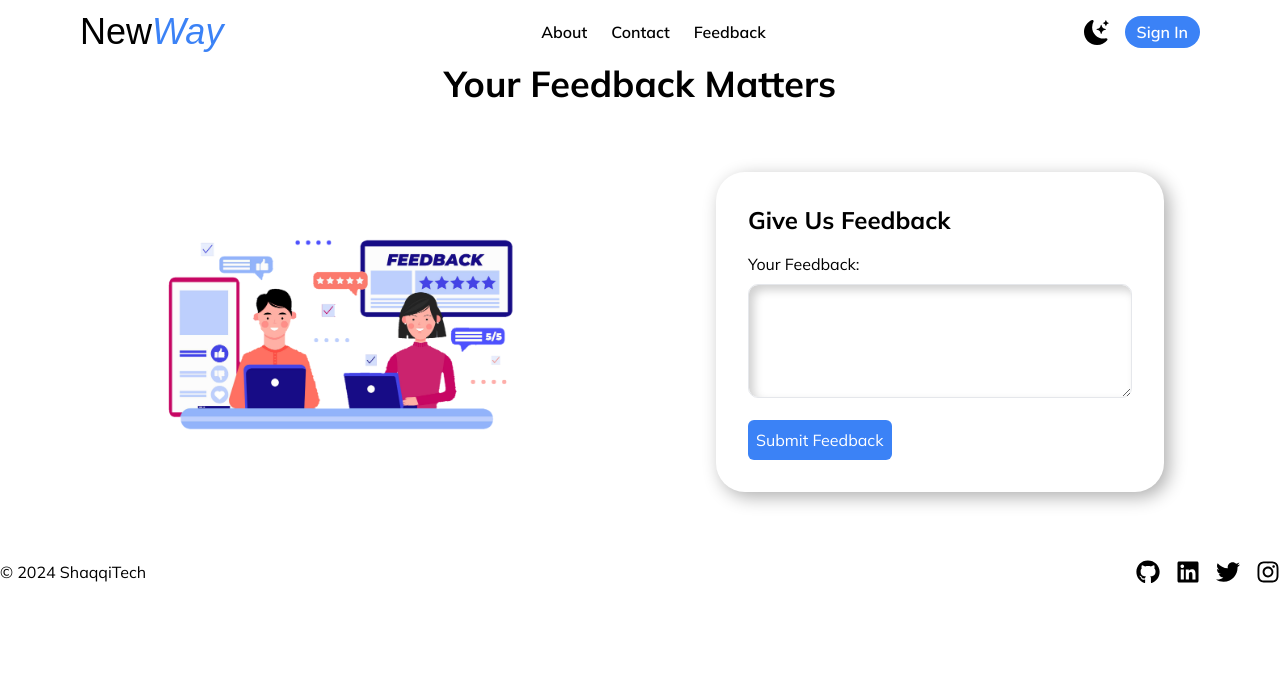
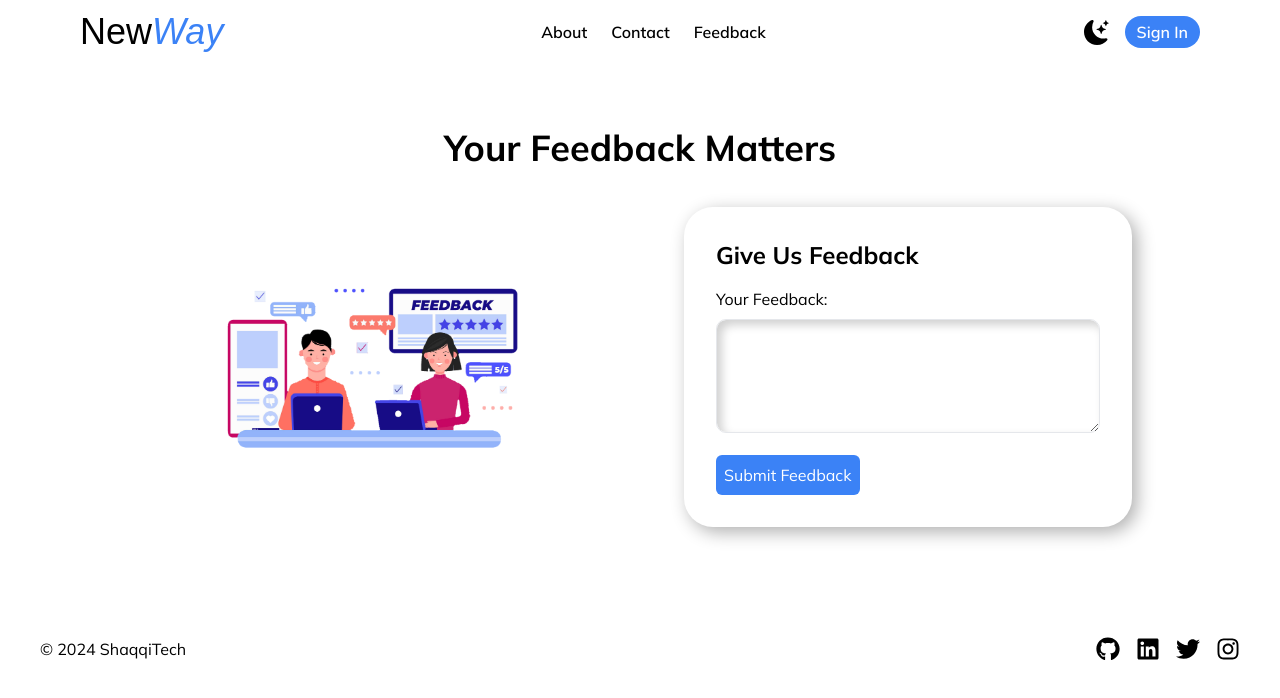
Before and after one commit to shaqqitech/newway, a Next.js app: page /feedback in a window 1280 px wide. Shown: the top 698 px of the page. Built offline with nearby package versions, Linux system fonts and the light colour scheme; a web font is replaced by a local one.

Commit message:
minor bugs fixed

```diff
--- a/package.json
+++ b/package.json
@@ -10,6 +10,7 @@
   },
   "dependencies": {
     "aos": "^2.3.4",
+    "lottie-react": "^2.4.0",
     "next": "14.0.4",
     "next-themes": "^0.2.1",
     "react": "^18",
--- a/src/app/about/page.jsx
+++ b/src/app/about/page.jsx
@@ -3,7 +3,7 @@ import React from "react";
 
 const About = () => {
   return (
-    <main className="w-full flex justify-center items-center flex-col space-y-2 px-8 pt-12">
+    <main className="w-full h-4/5 p-8 md:p-12 lg:p-16 flex flex-col space-y-8">
       <h1 className="font-bold text-5xl text-center">Our Little Detail</h1>
       <div className="w-full flex flex-col lg:flex-row space-y-2">
         {/* Left Box */}
@@ -22,8 +22,11 @@ const About = () => {
         {/* Right Box */}
         {/* Feedback Form */}
         <div className="w-full lg:flex-1 flex justify-center items-center">
-          <div className="inputBox p-8 rounded-md shadow-md max-w-lg mx-auto"             data-aos="fade-left"
-            data-aos-duration="400">
+          <div
+            className="inputBox p-8 rounded-md shadow-md max-w-lg mx-auto"
+            data-aos="fade-left"
+            data-aos-duration="400"
+          >
             <div className="grid grid-cols-1 md:grid-cols-2 gap-4">
               <div>
                 <label className="block mb-2 text-sm font-medium text-gray-600">
--- a/src/app/contact/page.jsx
+++ b/src/app/contact/page.jsx
@@ -19,7 +19,7 @@ const ContactUs = () => {
   };
 
   return (
-    <main className="w-full flex justify-center items-center flex-col space-y-2 px-8 pt-12">
+    <main className="w-full h-4/5 p-8 md:p-12 lg:p-16 flex flex-col space-y-8">
       <h1 className="font-bold text-5xl text-center">Contact Us</h1>
       <div className="w-full flex flex-col lg:flex-row space-y-2">
         {/* Left Box */}
--- a/src/app/feedback/page.jsx
+++ b/src/app/feedback/page.jsx
@@ -3,9 +3,9 @@ import React from "react";
 
 const Facilities = () => {
   return (
-    <div>
+    <main className="w-full h-4/5 p-8 md:p-12 lg:p-16 flex flex-col space-y-8">
       <Feedback />
-    </div>
+    </main>
   );
 };
 
--- a/src/app/signin/page.jsx
+++ b/src/app/signin/page.jsx
@@ -19,7 +19,7 @@ const SignIn = () => {
   };
 
   return (
-    <main className="w-full min-h-screen flex justify-center items-center px-10 pb-24 flex-col space-y-8">
+    <main className="w-full h-4/5 p-8 md:p-12 lg:p-16 flex flex-col space-y-8">
       <h1 className="font-bold text-4xl text-center">Sign In</h1>
       <div className="w-full flex flex-col lg:flex-row space-y-10">
         {/* Left Box */}
--- a/src/app/signup/page.jsx
+++ b/src/app/signup/page.jsx
@@ -20,7 +20,7 @@ const SignUp = () => {
   };
 
   return (
-    <main className="w-full min-h-screen flex justify-center items-center px-10 pb-24 flex-col space-y-8">
+    <main className="w-full h-4/5 p-8 md:p-12 lg:p-16 flex flex-col space-y-8">
       <h1 className="font-bold text-4xl text-center">Sign Up</h1>
       <div className="w-full flex flex-col lg:flex-row space-y-10">
         {/* Left Box */}
--- a/src/components/Feedback.jsx
+++ b/src/components/Feedback.jsx
@@ -1,10 +1,14 @@
+"use client";
 import Image from "next/image";
 import React from "react";
 
 const Feedback = () => {
   return (
-    <main className="w-full flex justify-center items-center px-10 flex-col space-y-2">
-      <h1 className="font-bold text-4xl text-center">Your Feedback Matters</h1>
+    <main className="w-full h-fit flex justify-center items-center px-10 flex-col space-y-2">
+      <div>
+        <h1 className="font-bold text-4xl text-center">
+          Your Feedback Matters
+        </h1>
         <div className="w-full flex flex-col lg:flex-row space-y-2">
           {/* Left Box */}
           <div className="w-full h-full flex-1 flex justify-center items-center">
@@ -17,7 +21,7 @@ const Feedback = () => {
                 <Image
                   src="/feedback.png"
                   alt="Work image"
-                width={500}
+                  width={600}
                   height={1}
                 />
               </div>
@@ -54,6 +58,7 @@ const Feedback = () => {
             </div>
           </div>
         </div>
+      </div>
     </main>
   );
 };
--- a/src/components/Footer .jsx
+++ b/src/components/Footer .jsx
@@ -4,7 +4,7 @@ import { FaGithub, FaInstagram, FaLinkedin, FaTwitter } from 'react-icons/fa';
 
 const Footer = () => {
   return (
-    <footer className="py-4">
+    <footer className="px-10 py-4">
       <div className="container mx-auto flex flex-col sm:flex-row justify-between items-center">
         <div className="mb-4 sm:mb-0">
           <p>&copy; 2024 ShaqqiTech</p>
--- a/src/components/Main.jsx
+++ b/src/components/Main.jsx
@@ -6,7 +6,7 @@ const Main = () => {
   return (
     <main className="w-full min-h-screen flex flex-col justify-center items-center lg:flex-row">
       <div
-        className="w-full lg:w-1/2 h-full flex justify-center lg:items-end items-center flex-col px-10"
+        className="w-full lg:w-1/2 h-full flex justify-end items-center flex-col px-10"
         data-aos="fade-up"
         data-aos-duration="400"
       >
@@ -23,7 +23,7 @@ const Main = () => {
           <button className="bg-blue-500 hover:bg-blue-700 text-white px-4 lg:px-6 py-2 lg:py-3 rounded-full">
             More Details
           </button>
-          <div className="flex flex-col lg:flex-row space-y-2 justify-center lg:justify-start  items-center space-x-4">
+          <div className="flex flex-col lg:flex-row space-y-2 justify-center lg:justify-start items-center space-x-4">
             <input
               type="text"
               className="px-3 py-1 rounded-full ring-2 ring-blue-500 focus:ring-4 outline-none placeholder:text-sm"
@@ -36,14 +36,13 @@ const Main = () => {
         </div>
       </div>
       <div
-        className="w-full lg:w-1/2 p-10 md:p-16 lg:p-24 h-full flex justify-start items-center md:items-start relative"
+        className="w-full lg:w-1/2 p-10 md:p-16 lg:p-24 h-full flex justify-center items-center md:items-start relative"
         data-aos="fade-up"
         data-aos-duration="500"
       >
         <Image
           src={MainPic}
           alt="Home Pic"
-          sizes="100%"
           className="w-full h-full"
         />
       </div>
--- a/src/components/Navbar.jsx
+++ b/src/components/Navbar.jsx
@@ -8,9 +8,11 @@ import { FaBars, FaTimes } from "react-icons/fa";
 const Navbar = () => {
   const [showMenu, setShowMenu] = useState(false);
 
+
   const toggleMenu = () => {
     setShowMenu(!showMenu);
   };
+
 
   return (
     <nav className="w-full h-16 flex justify-between items-center py-3 md:py-6 px-5 md:px-20">
--- a/src/components/Work.jsx
+++ b/src/components/Work.jsx
@@ -32,7 +32,7 @@ const Work = () => {
       <div className="grid grid-cols-1 sm:grid-cols-2 md:grid-cols-3 gap-16 dark:text-black">
         {data.map((item) => (
           <div
-            className={`w-80 h-52 lg:w-52 lg:h-80 rounded-xl  ${item.bg} p-5 flex flex-row lg:flex-col  justify-center items-center space-y-4`}
+            className={`w-80 h-52 md:w-52 md:h-80 rounded-xl  ${item.bg} p-5 flex flex-row md:flex-col  justify-center items-center space-y-4`}
             key={item.title}
           >
             <div
```
Also changed, not shown: 1 other file (tests, documents, lock files or other folders). Lines whose indentation alone changed are shown as unchanged.
